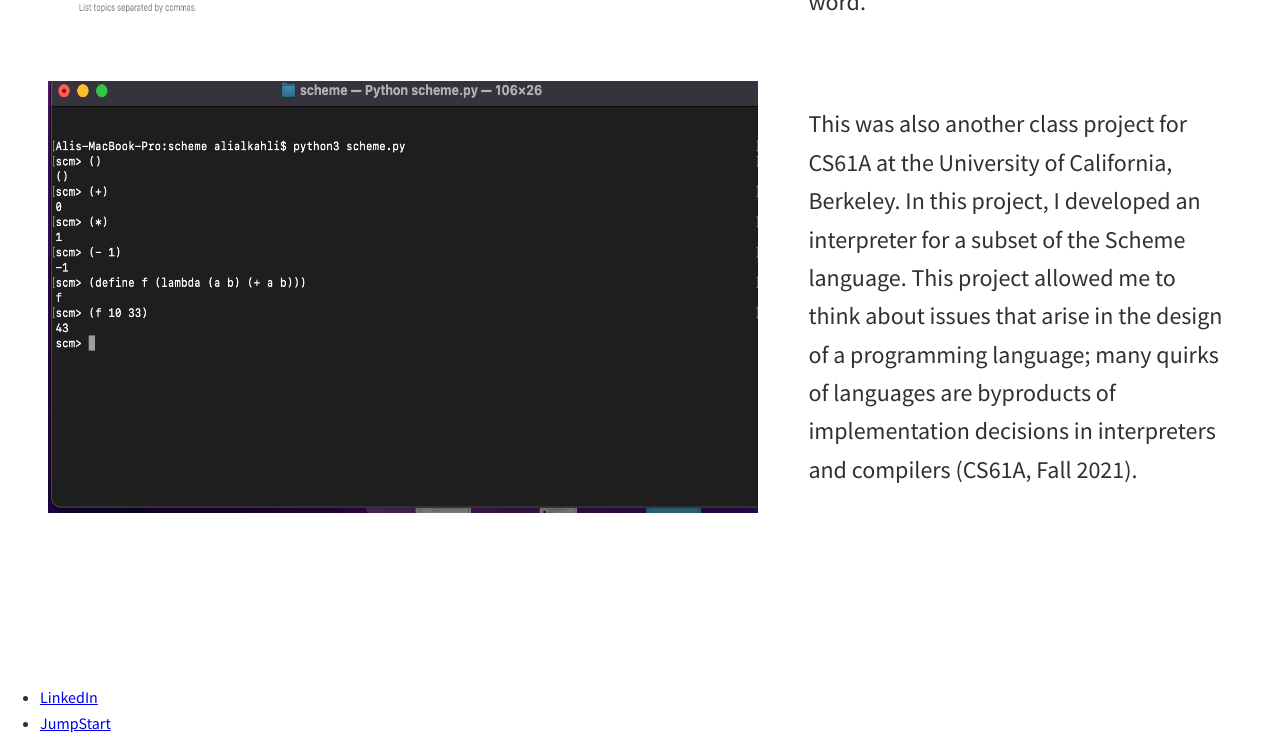
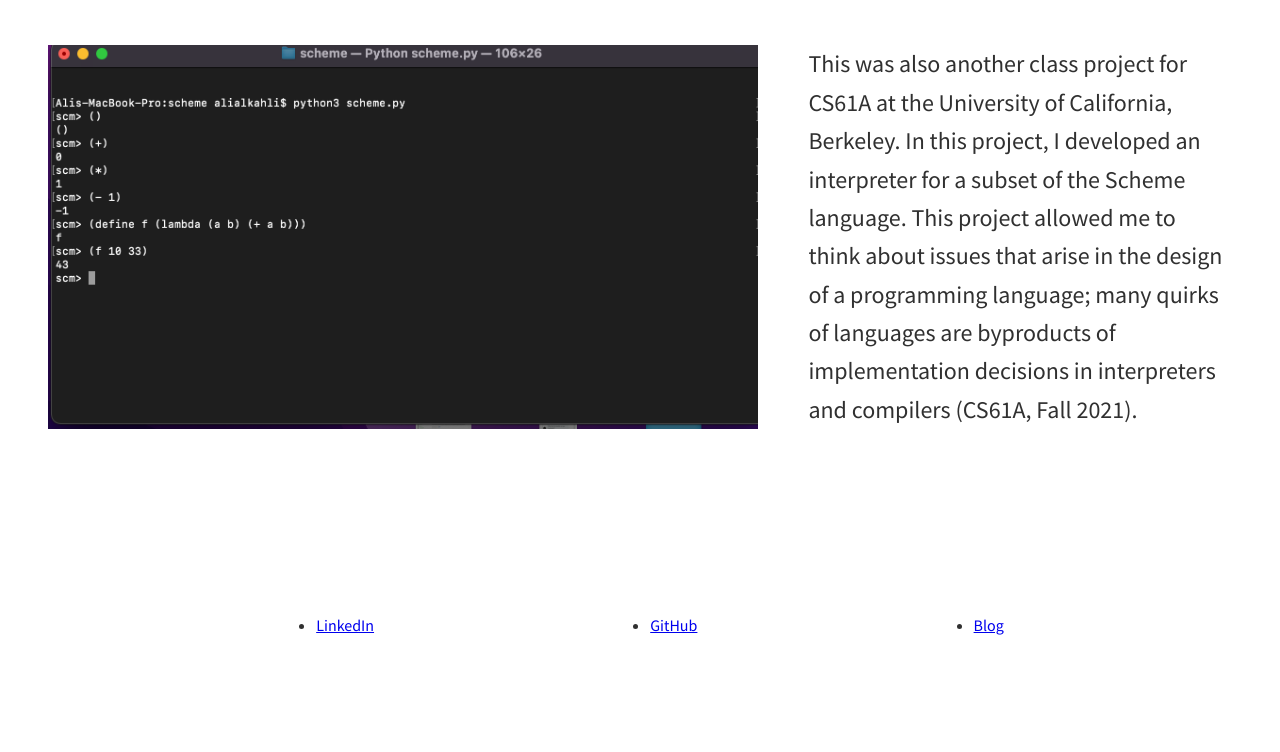
Before and after one commit to alialkahli123/portfolio, a plain HTML site: page index.html in a window 1280 px wide. Shown: the part 1437-2189 px from the top of the page. After the commit the page ends 2092 px from the top, so only its background shows below. Drawn offline with Linux system fonts and the light colour scheme.

Commit message:
Committing new images and before changing footer

```diff
--- a/index.css
+++ b/index.css
@@ -231,11 +231,11 @@ header {
 
 
 /* Projects */
+
 .section__title--project{
     margin-bottom: 50px;
 }
 .projects{
-    text-algin:center;
     font-size : var(--fs-h3);
 }
 .project__img {
@@ -247,6 +247,17 @@ header {
 .project__item__div {
     display:flex;
     width:inherit;
-    padding-bottom: 1.5em;
+    padding-bottom: 2em;
 
 }
+
+.project__p {
+  margin:auto;
+}
+
+/*Footer*/
+
+.social-list {
+  display: flex;
+  justify-content: space-evenly;
+}
--- a/index.html
+++ b/index.html
@@ -16,7 +16,7 @@
 <body>
     <header>
       <div class="logo">
-      <a href="https://www.freepik.com" title="Freepik" target = "_blank"> <img src= "infinity.png" alt ="" class ="logo__img"> </a> <!-- from  https://www.flaticon.com </a></div>-->
+      <a href="index.html" title="Freepik" target = "_blank"> <img src= "infinity.png" alt ="" class ="logo__img"> </a> <!-- made by https://www.freepik.com from  https://www.flaticon.com </a></div>-->
       </div>
       <button class ="nav-toggle" aria-label="toggle navigaton">
           <span class = "hamburger"></span>
@@ -51,12 +51,12 @@
                <!-- <a href="#" class="project__item"> </a> -->
                <img src="catsimage.png" alt="" class="project__img">
 
-                <p> This was an class project for CS61A at the University of California, Berkeley. In this project, I wrote a program that measures typing speed. I also implement features like autocorrect, which is a feature that attempts to correct the spelling of a word after a user types it. In the image to the left you can see the attempts of autocorrect where green means it sucessfully autocorrected the misspelled word. </p>
+                <p class="project__p"> This was an class project for CS61A at the University of California, Berkeley. In this project, I wrote a program that measures typing speed. I also implement features like autocorrect, which is a feature that attempts to correct the spelling of a word after a user types it. In the image to the left you can see the attempts of autocorrect where green means it sucessfully autocorrected the misspelled word. </p>
            </div>
            <div class = "project__item__div"> <!-- <a href="#" class="project__item"> </a> -->
                <img src="schemeproject.png" alt="" class="project__img">
 
-                <p> This was also another class project for CS61A at the University of California, Berkeley. In this project, I developed an interpreter for a subset of the Scheme language. This project allowed me to think about issues that arise in the design of a programming language; many quirks of languages are byproducts of implementation decisions in interpreters and compilers (CS61A, Fall 2021). </p> </div>
+                <p class = "project__p"> This was also another class project for CS61A at the University of California, Berkeley. In this project, I developed an interpreter for a subset of the Scheme language. This project allowed me to think about issues that arise in the design of a programming language; many quirks of languages are byproducts of implementation decisions in interpreters and compilers (CS61A, Fall 2021). </p> </div>
 
         </div>
       </section>
@@ -67,7 +67,9 @@
       <a href="#" class="footer__link"></a>
       <ul class="social-list">
         <li class="social-list__item"><a href="https://www.linkedin.com/in/ali-alkahli-12bb63195/" target="_blank">LinkedIn</a></li>
-        <li class="social-list__item"><a href="https://jumpstart.me/profile/ali-alkahli" target="_blank">JumpStart</a></li>
+        <li class="social-list__item"><a href="https://github.com/alialkahli123" target="_blank">GitHub</a></li>
+        <li class="social-list__item"><a href="index.html" target="_blank">Blog</a></li>
+
 
       </ul>
     </footer>
```
Also changed, not shown: about.html (deleted, +0 -12 lines), github64px.png (added), linkedin.png (added), 1 other file.
